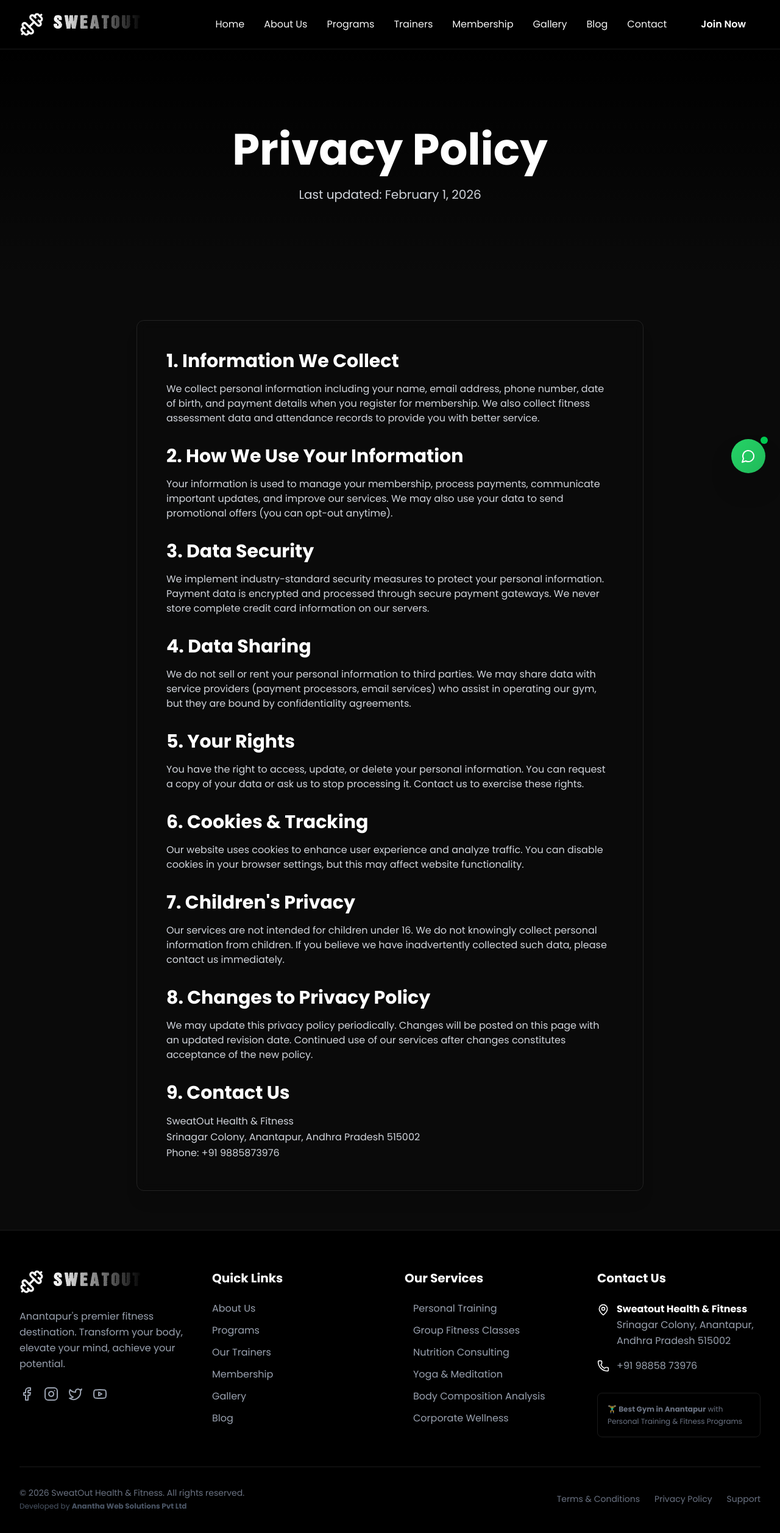
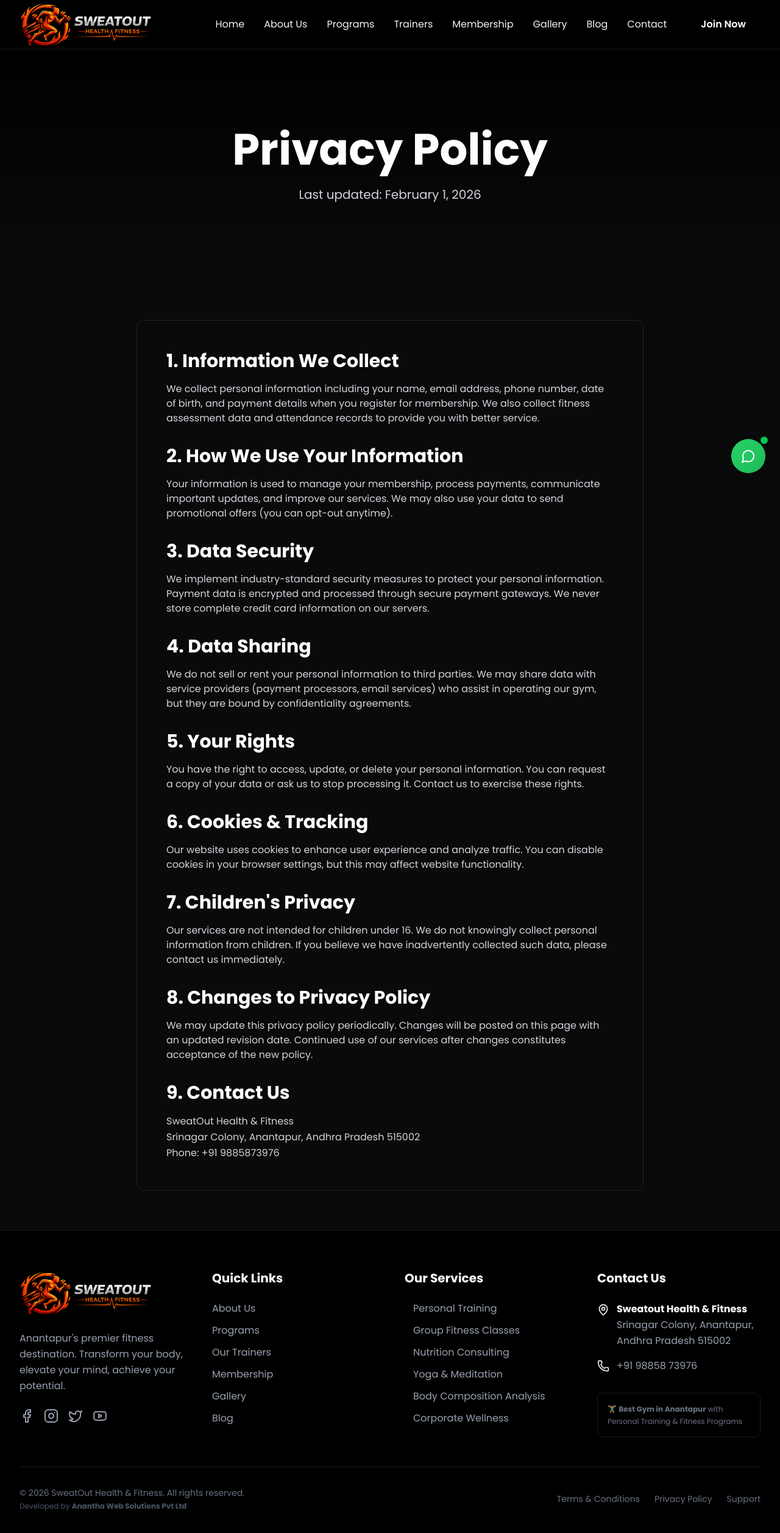
Before and after one commit to trinetra-reddy/Sweatoutfitness, a React (Vite) app: page /privacy in a window 1280 px wide. Shown: the top 2514 px of the page at 61% size. Built offline with nearby package versions, Linux system fonts and the light colour scheme.

Commit message:
updated the logos

```diff
--- a/src/app/components/footer.tsx
+++ b/src/app/components/footer.tsx
@@ -1,5 +1,5 @@
 import { Link } from 'react-router';
-import { Dumbbell, Facebook, Instagram, Twitter, Youtube, Mail, Phone, MapPin } from 'lucide-react';
+import { Facebook, Instagram, Twitter, Youtube, Mail, Phone, MapPin } from 'lucide-react';
 import { motion } from 'motion/react';
 
 export function Footer() {
@@ -9,16 +9,12 @@ export function Footer() {
         <div className="grid grid-cols-1 md:grid-cols-2 lg:grid-cols-4 gap-12">
           {/* Brand Section */}
           <div>
-            <Link to="/" className="flex items-center space-x-4 mb-6 group">
-              <motion.div
-                whileHover={{ rotate: 180 }}
-                transition={{ duration: 0.3 }}
-              >
-                <Dumbbell className="h-10 w-10 text-accent" />
-              </motion.div>
-              <span className="text-3xl font-bold bg-gradient-to-r from-white to-accent bg-clip-text text-transparent logo-text">
-                SWEATOUT
-              </span>
+            <Link to="/" className="flex items-center mb-6 group">
+              <img
+                src="/images/sweatout-logo.png"
+                alt="SweatOut Health & Fitness"
+                className="h-19 w-auto"
+              />
             </Link>
             <p className="text-gray-400 mb-6 leading-relaxed">
               Anantapur's premier fitness destination. Transform your body, elevate your mind, achieve your potential.
--- a/src/app/components/navbar.tsx
+++ b/src/app/components/navbar.tsx
@@ -1,6 +1,6 @@
 import { useState } from 'react';
 import { Link, useLocation } from 'react-router';
-import { Menu, X, Dumbbell } from 'lucide-react';
+import { Menu, X } from 'lucide-react';
 import { Button } from './button';
 import { motion, AnimatePresence } from 'motion/react';
 
@@ -31,16 +31,12 @@ export function Navbar() {
       <div className="max-w-7xl mx-auto px-4 sm:px-6 lg:px-8">
         <div className="flex justify-between items-center h-20">
           {/* Logo */}
-          <Link to="/" className="flex items-center space-x-4 group">
-            <motion.div
-              whileHover={{ rotate: 180 }}
-              transition={{ duration: 0.3 }}
-            >
-              <Dumbbell className="h-10 w-10 text-accent" />
-            </motion.div>
-            <span className="text-3xl font-bold bg-gradient-to-r from-white to-accent bg-clip-text text-transparent logo-text">
-              SWEATOUT
-            </span>
+          <Link to="/" className="flex items-center group">
+            <img
+              src="/images/sweatout-logo.png"
+              alt="SweatOut Health & Fitness"
+              className="h-19 w-auto"
+            />
           </Link>
 
           {/* Desktop Navigation */}
--- a/src/app/pages/home.tsx
+++ b/src/app/pages/home.tsx
@@ -148,7 +148,7 @@ export function HomePage() {
       />
 
       {/* Hero Section - Premium with Parallax Effect */}
-      <section className="relative h-screen flex items-center overflow-hidden">
+      <section className="relative h-screen flex items-center overflow-hidden pt-20">
         {/* Background Image with Overlay */}
         <div className="absolute inset-0 z-0">
           <ImageWithFallback
```
Also changed, not shown: public/images/sweatout-logo.png (added).
